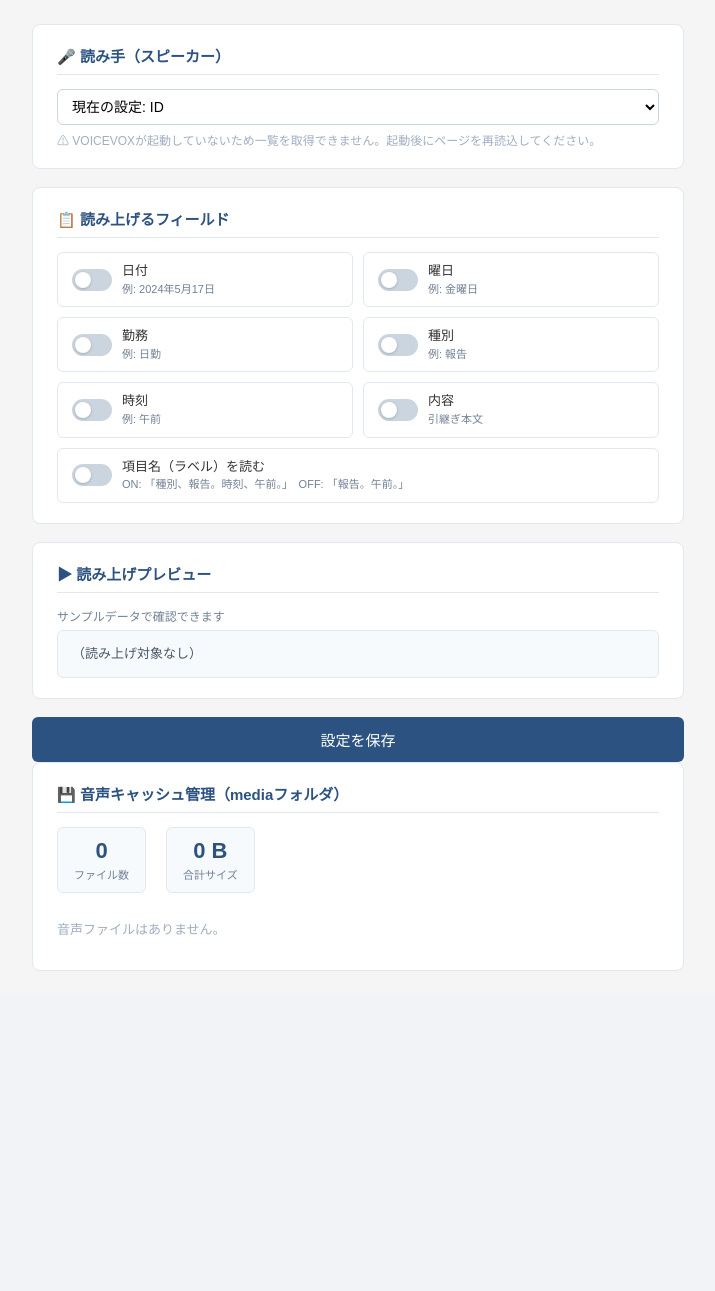
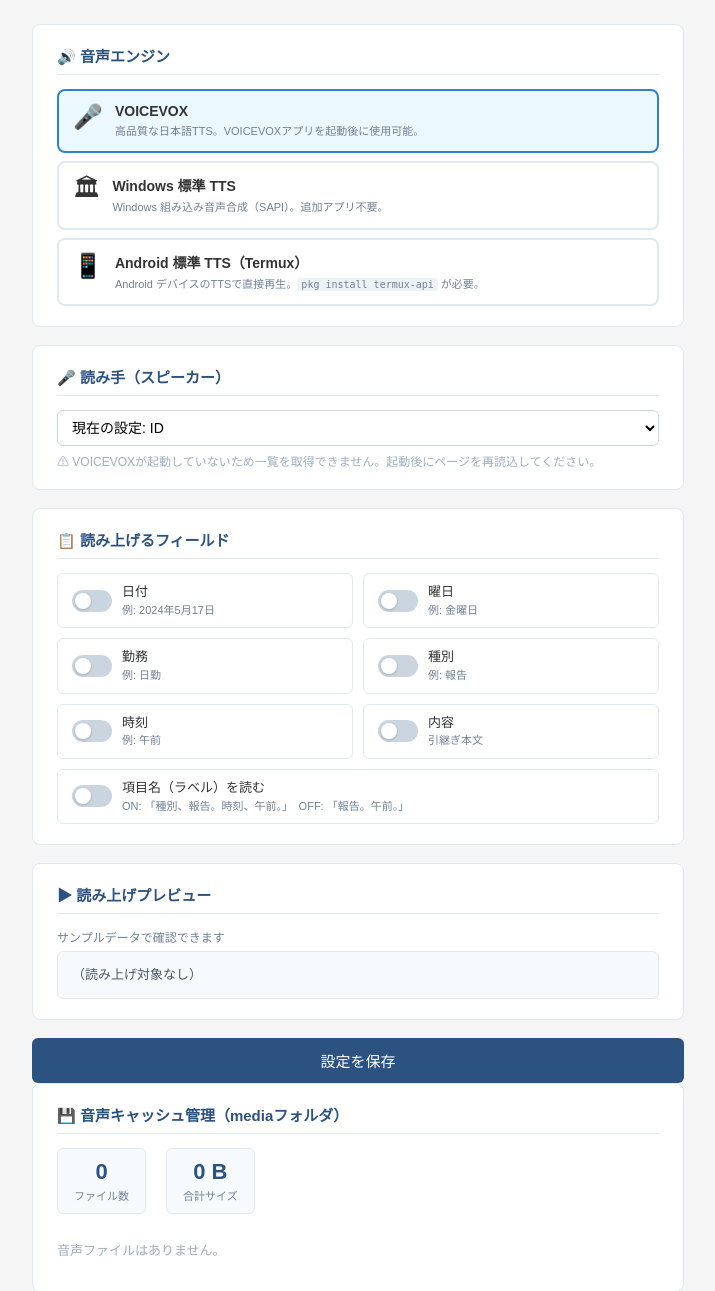
Before and after one commit to d-kawakami/plantapps, a Flask app: template 03_note/templates/settings.html in a window 1280 px wide. Shown: the part 46-1337 px from the top of the page, without its empty margins (282-997 px from the left). Before the commit the page ends 1017 px from the top, so only its background shows below. Run offline with Flask 3, Linux system fonts and the light colour scheme; the template is opened without the code that fills it, so the values that code supplies are empty.

Commit message:
add voice option for windows/linux

```diff
--- a/03_note/templates/settings.html
+++ b/03_note/templates/settings.html
@@ -71,6 +71,21 @@
   }
   .save-btn:hover { background: #2b6cb0; }
 
+  /* エンジン選択 */
+  .engine-grid { display: flex; flex-direction: column; gap: 8px; }
+  .engine-item {
+    display: flex; align-items: flex-start; gap: 12px;
+    padding: 12px 14px; border: 2px solid #e2e8f0; border-radius: 8px;
+    cursor: pointer; transition: border-color 0.15s, background 0.15s;
+  }
+  .engine-item:hover { border-color: #90cdf4; background: #ebf8ff; }
+  .engine-item.selected { border-color: #3182ce; background: #ebf8ff; }
+  .engine-item input[type=radio] { display: none; }
+  .engine-icon { font-size: 24px; line-height: 1; flex-shrink: 0; margin-top: 2px; }
+  .engine-info strong { display: block; font-size: 14px; margin-bottom: 3px; }
+  .engine-info small { font-size: 11px; color: #718096; line-height: 1.4; }
+  .engine-info code { font-size: 10px; background: #edf2f7; padding: 1px 4px; border-radius: 3px; }
+
   /* メディア管理 */
   .media-stats { display: flex; gap: 20px; margin-bottom: 14px; flex-wrap: wrap; }
   .media-stat { background: #f7fafc; border: 1px solid #e2e8f0; border-radius: 6px; padding: 10px 16px; text-align: center; }
@@ -106,8 +121,49 @@
 
   <form method="post" action="{{ url_for('settings') }}" id="settings-form">
 
+    <!-- TTS エンジン選択 -->
+    <div class="card">
+      <h2>&#128266; 音声エンジン</h2>
+      <div class="engine-grid">
+
+        <label class="engine-item {% if cfg.tts_engine == 'voicevox' %}selected{% endif %}" data-engine="voicevox">
+          <input type="radio" name="tts_engine" value="voicevox"
+            {% if cfg.tts_engine == 'voicevox' or not cfg.tts_engine %}checked{% endif %}
+            onchange="onEngineChange()">
+          <div class="engine-icon">&#127908;</div>
+          <div class="engine-info">
+            <strong>VOICEVOX</strong>
+            <small>高品質な日本語TTS。VOICEVOXアプリを起動後に使用可能。</small>
+          </div>
+        </label>
+
+        <label class="engine-item {% if cfg.tts_engine == 'windows_sapi' %}selected{% endif %}" data-engine="windows_sapi">
+          <input type="radio" name="tts_engine" value="windows_sapi"
+            {% if cfg.tts_engine == 'windows_sapi' %}checked{% endif %}
+            onchange="onEngineChange()">
+          <div class="engine-icon">&#127963;</div>
+          <div class="engine-info">
+            <strong>Windows 標準 TTS</strong>
+            <small>Windows 組み込み音声合成（SAPI）。追加アプリ不要。</small>
+          </div>
+        </label>
+
+        <label class="engine-item {% if cfg.tts_engine == 'termux' %}selected{% endif %}" data-engine="termux">
+          <input type="radio" name="tts_engine" value="termux"
+            {% if cfg.tts_engine == 'termux' %}checked{% endif %}
+            onchange="onEngineChange()">
+          <div class="engine-icon">&#128241;</div>
+          <div class="engine-info">
+            <strong>Android 標準 TTS（Termux）</strong>
+            <small>Android デバイスのTTSで直接再生。<code>pkg install termux-api</code> が必要。</small>
+          </div>
+        </label>
+
+      </div>
+    </div>
+
     <!-- VOICEVOX スピーカー選択 -->
-    <div class="card speaker-section">
+    <div class="card speaker-section" id="voicevox-section">
       <h2>&#127908; 読み手（スピーカー）</h2>
       {% if speakers %}
         <select name="voicevox_speaker" id="speaker-select" onchange="updatePreview()">
@@ -339,6 +395,29 @@
 
   // 初期プレビュー表示
   updatePreview();
+
+  // ---- エンジン選択切り替え ----
+  function onEngineChange() {
+    var selected = document.querySelector('input[name="tts_engine"]:checked');
+    var engine = selected ? selected.value : 'voicevox';
+
+    // VOICEVOXセクションの表示/非表示
+    var vvSection = document.getElementById('voicevox-section');
+    if (vvSection) {
+      vvSection.style.display = (engine === 'voicevox') ? '' : 'none';
+    }
+
+    // 選択ラベルのスタイル更新
+    document.querySelectorAll('.engine-item').forEach(function(el) {
+      el.classList.remove('selected');
+    });
+    if (selected) {
+      selected.closest('.engine-item').classList.add('selected');
+    }
+  }
+
+  // 初期状態を適用
+  onEngineChange();
 </script>
 </body>
 </html>
```
Also changed, not shown: 03_note/app.py (+91 -6 lines), 03_note/templates/index.html (+11 -1 lines).
